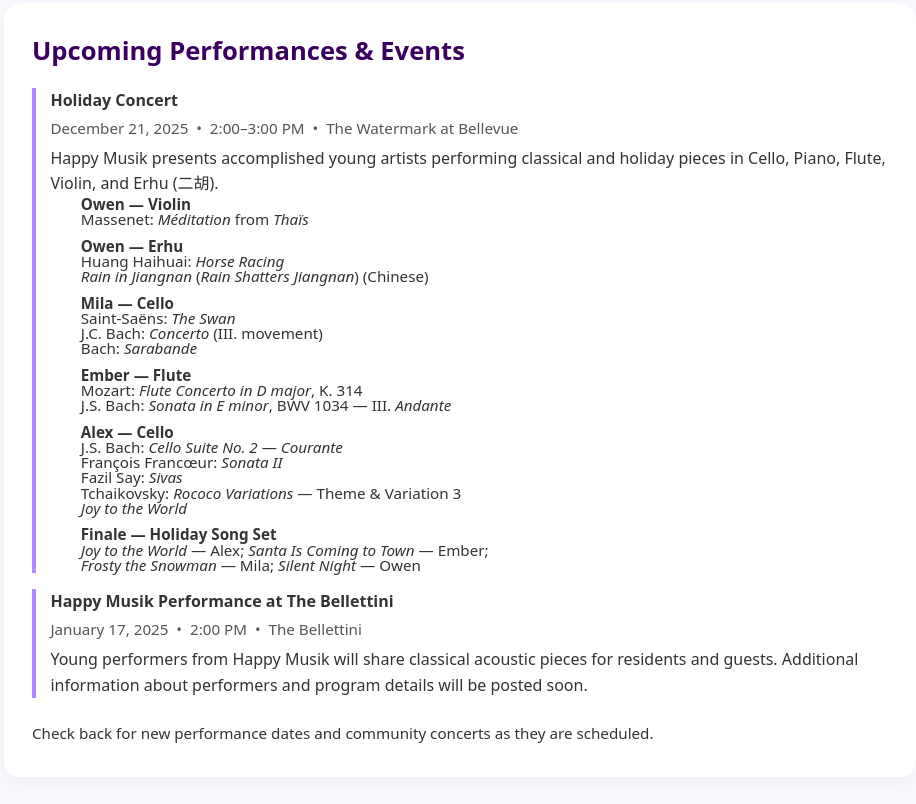
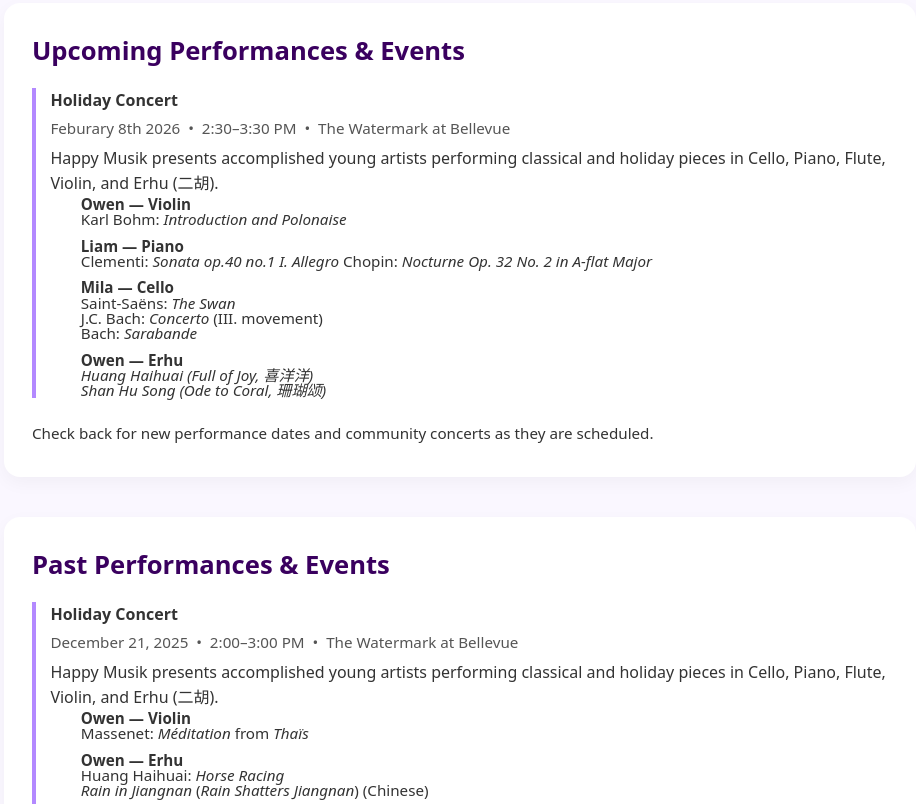
Before and after one commit to ericpassmore/happymusik, a plain HTML site: page index.html in a window 1280 px wide. Shown: the part 930-1734 px from the top of the page, without its empty margins (180-1096 px from the left). Drawn offline with Linux system fonts and the light colour scheme.

Commit message:
Revise events section with new performance details
Updated upcoming and past performances section with details for the Holiday Concert and removed redundant content.

```diff
--- a/index.html
+++ b/index.html
@@ -234,6 +234,52 @@
       <!-- Upcoming Performances & Events -->
       <section id="events">
         <h2>Upcoming Performances &amp; Events</h2>
+
+        <div class="event">
+          <div class="event-title">Holiday Concert</div>
+          <div class="event-meta">
+            Feburary 8th 2026 &nbsp;•&nbsp; 2:30–3:30 PM &nbsp;•&nbsp; The
+            Watermark at Bellevue
+          </div>
+          <p>
+            Happy Musik presents accomplished young artists performing classical
+            and holiday pieces in Cello, Piano, Flute, Violin, and Erhu (二胡).
+          </p>
+
+          <p class="performer">
+            <strong>Owen — Violin</strong><br />
+            Karl Bohm: <em>Introduction and Polonaise</em><br />
+          </p>
+
+          <p class="performer">
+            <strong>Liam — Piano</strong><br />
+            Clementi:  <em>Sonata op.40 no.1 I. Allegro</em>
+            Chopin: <em>Nocturne Op. 32 No. 2 in A-flat Major</em>
+          </p>
+
+          <p class="performer">
+            <strong>Mila — Cello</strong><br />
+            Saint-Saëns: <em>The Swan</em><br />
+            J.C. Bach: <em>Concerto</em> (III. movement)<br />
+            Bach: <em>Sarabande</em>
+          </p>
+
+          <p class="performer">
+            <strong>Owen — Erhu</strong><br />
+            <em>Huang Haihuai (Full of Joy, 喜洋洋)</em><br />
+            <em>Shan Hu Song (Ode to Coral, 珊瑚颂)</em>
+          </p>
+
+        </div>
+        <p style="margin-top: 1.4rem; font-size: 0.95rem">
+          Check back for new performance dates and community concerts as they
+          are scheduled.
+        </p>
+      </section>
+
+      <!-- Upcoming Performances & Events -->
+      <section id="events">
+        <h2>Past Performances &amp; Events</h2>
         <div class="event">
           <div class="event-title">Holiday Concert</div>
           <div class="event-meta">
@@ -301,17 +347,6 @@
             performers and program details will be posted soon.
           </p>
         </div>
-
-        <p style="margin-top: 1.4rem; font-size: 0.95rem">
-          Check back for new performance dates and community concerts as they
-          are scheduled.
-        </p>
-      </section>
-
-      <!-- Upcoming Performances & Events -->
-      <section id="events">
-        <h2>Past Performances &amp; Events</h2>
-
         <div class="event">
           <div class="event-title">Happy Musik Performance at Kin On</div>
           <div class="event-meta">
```
